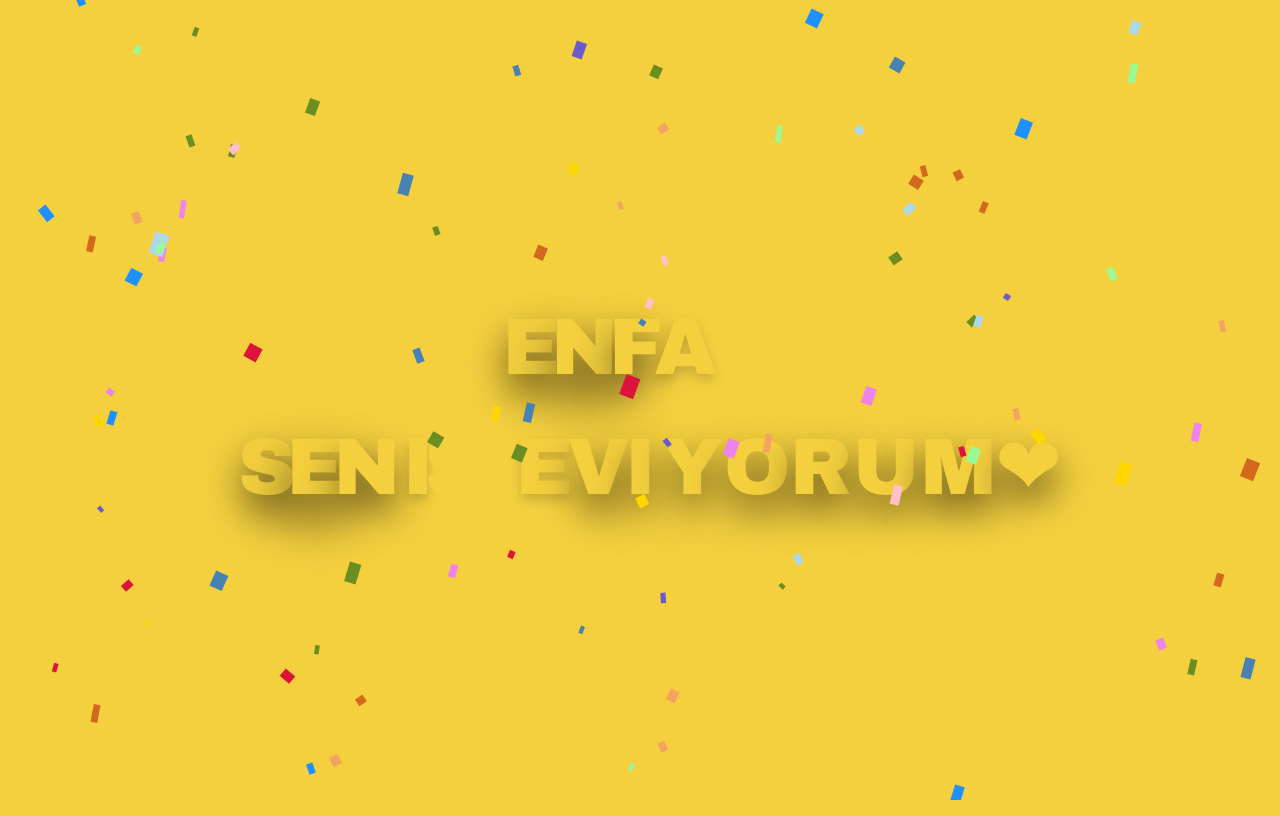
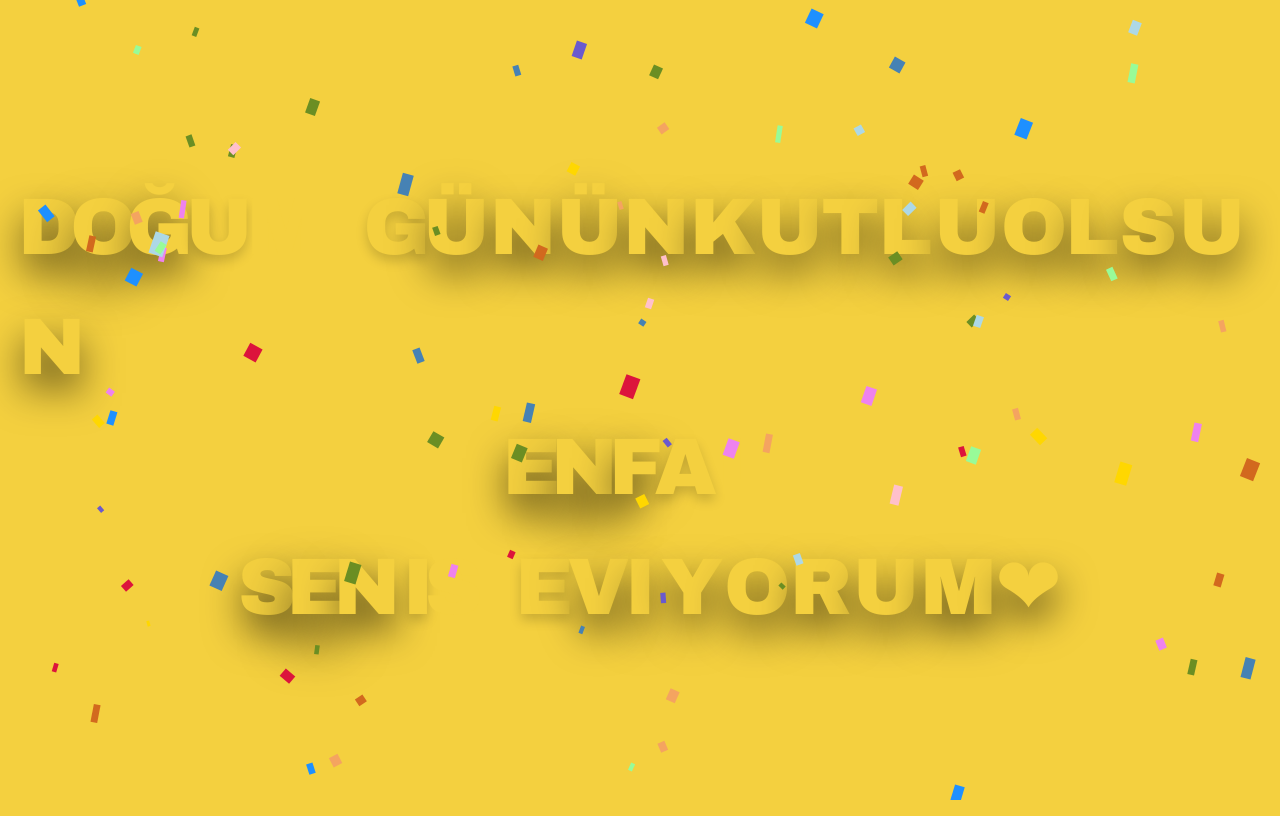
Before and after one commit to 11212164/hmm, a plain HTML site: page index.html in a window 1280 px wide. Drawn offline with Linux system fonts and the light colour scheme.

Commit message:
Update index.html

```diff
--- a/index.html
+++ b/index.html
@@ -15,6 +15,29 @@
 	<meta name="twitter:card" content="summary_large_image">
   </head>
   <body>
+
+    <div class="words word-1">
+        <span>D</span>
+        <span>O</span>
+        <span>Ğ</span>
+        <span>U</span>
+        <span>M </span>
+        <span> G</span>
+        <span>Ü</span>
+        <span>N</span>
+        <span>Ü</span>
+        <span>N </span>
+        <span> K</span>
+        <span>U</span>
+        <span>T</span>
+        <span>L</span>
+        <span>U </span>
+        <span> O</span>
+        <span>L</span>
+        <span>S</span>
+        <span>U</span>
+        <span>N</span>
+      </div>
 
 
       <div class="words word-2">
```
